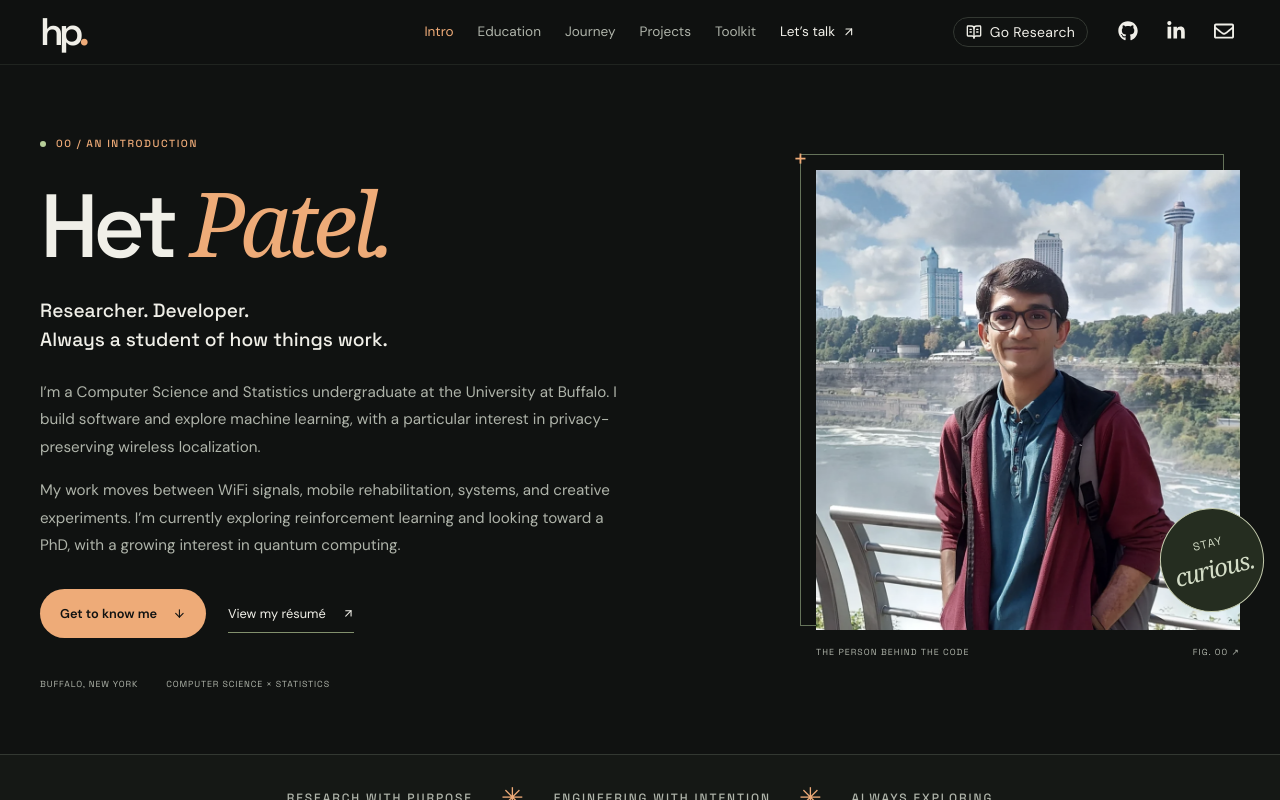
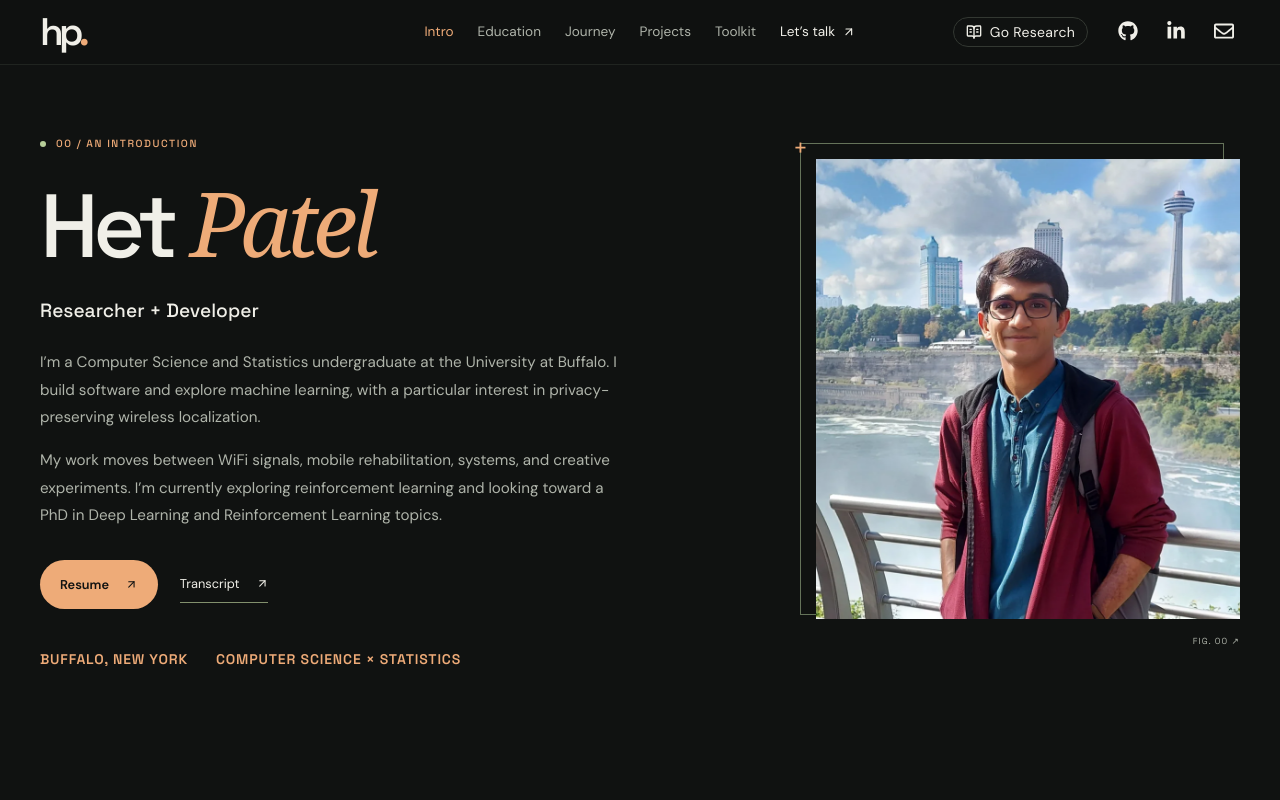
Before and after one commit to HP-002/portfolio, a React (Vite) app: page / in a window 1280 px wide. Both pictures are taken after a click on the button "Go Creative". Shown: the top 800 px of the page. Built offline with nearby package versions, Linux system fonts and the light colour scheme.

Commit message:
Fix: minor changes in the introduction
- Remove extra dots in from title and subtitle
- change the about me paragraph
- Change the buttong to display resume and transcript
- Highlight location and education
- Remove tag and label from the image
- Remove filter from the image

```diff
--- a/src/themes/creative/CreativeApp.jsx
+++ b/src/themes/creative/CreativeApp.jsx
@@ -19,16 +19,6 @@ export default function CreativeApp() {
         <div id="home">
           <About />
         </div>
-        <div
-          className={styles.ticker}
-          aria-label="Research, engineering, and creative exploration"
-        >
-          <span>RESEARCH WITH PURPOSE</span>
-          <i aria-hidden="true">✳</i>
-          <span>ENGINEERING WITH INTENTION</span>
-          <i aria-hidden="true">✳</i>
-          <span>ALWAYS EXPLORING</span>
-        </div>
         <Education />
         <Experience />
         <Projects />
--- a/src/themes/creative/components/About/About.jsx
+++ b/src/themes/creative/components/About/About.jsx
@@ -1,7 +1,8 @@
-import { LuArrowDown, LuArrowUpRight } from "react-icons/lu";
+import { LuArrowUpRight } from "react-icons/lu";
 import { name } from "../../../../assets/data/about";
 import profile from "../../assets/profile.webp";
 import resume from "../../../../assets/docs/Het Patel - Resume.pdf";
+import transcript from "../../../../assets/docs/Het Patel - Transcript.pdf";
 import styles from "./About.module.css";
 
 export default function About() {
@@ -12,12 +13,10 @@ export default function About() {
           <span /> 00 / AN INTRODUCTION
         </p>
         <h1 id="about-title">
-          {name.split(" ")[0]} <em>{name.split(" ").slice(1).join(" ")}.</em>
+          {name.split(" ")[0]} <em>{name.split(" ").slice(1).join(" ")}</em>
         </h1>
         <p className={styles.subtitle}>
-          Researcher. Developer.
-          <br />
-          Always a student of how things work.
+          Researcher + Developer
         </p>
         <p>
           I’m a Computer Science and Statistics undergraduate at the University
@@ -27,20 +26,24 @@ export default function About() {
         <p>
           My work moves between WiFi signals, mobile rehabilitation, systems,
           and creative experiments. I’m currently exploring reinforcement
-          learning and looking toward a PhD, with a growing interest in quantum
-          computing.
+          learning and looking toward a PhD in Deep Learning and Reinforcement Learning topics.
         </p>
         <div className={styles.links}>
-          <a className={styles.primary} href="#education">
-            Get to know me <LuArrowDown aria-hidden="true" />
-          </a>
           <a
-            className={styles.resume}
+            className={styles.primary}
             href={resume}
             target="_blank"
             rel="noopener noreferrer"
           >
-            View my résumé <LuArrowUpRight aria-hidden="true" />
+            Resume <LuArrowUpRight aria-hidden="true" />
+          </a>
+          <a
+            className={styles.secondary}
+            href={transcript}
+            target="_blank"
+            rel="noopener noreferrer"
+          >
+            Transcript <LuArrowUpRight aria-hidden="true" />
           </a>
         </div>
         <div className={styles.marginNote}>
@@ -62,14 +65,9 @@ export default function About() {
           </span>
         </div>
         <figcaption>
-          <span>THE PERSON BEHIND THE CODE</span>
+          <span></span>
           <span>FIG. 00 ↗</span>
         </figcaption>
-        <span className={styles.stamp} aria-hidden="true">
-          STAY
-          <br />
-          <em>curious.</em>
-        </span>
       </figure>
     </section>
   );
--- a/src/themes/creative/components/About/About.module.css
+++ b/src/themes/creative/components/About/About.module.css
@@ -71,12 +71,12 @@
 .primary:hover {
   background: #fbc399;
 }
-.resume {
+.secondary {
   color: var(--color-text);
   border-bottom: 1px solid #82906d;
   padding-block: 8px;
 }
-.resume:hover {
+.secondary:hover {
   color: var(--color-accent);
 }
 .marginNote {
@@ -84,9 +84,9 @@
   display: flex;
   flex-wrap: wrap;
   gap: 12px 28px;
-  font: 0.55rem var(--font-heading);
-  letter-spacing: 0.1em;
-  color: var(--color-muted);
+  font: 600 0.875rem/1.5 var(--font-heading);
+  letter-spacing: 0.06em;
+  color: var(--color-accent);
 }
 .photo {
   position: relative;
@@ -110,7 +110,6 @@
   height: 460px;
   object-fit: cover;
   object-position: center 35%;
-  filter: saturate(0.7);
 }
 .crosshair {
   position: absolute;
@@ -184,6 +183,6 @@
   }
   .marginNote {
     margin-top: 30px;
-    font-size: 0.5rem;
+    font-size: 0.8rem;
   }
 }
```
